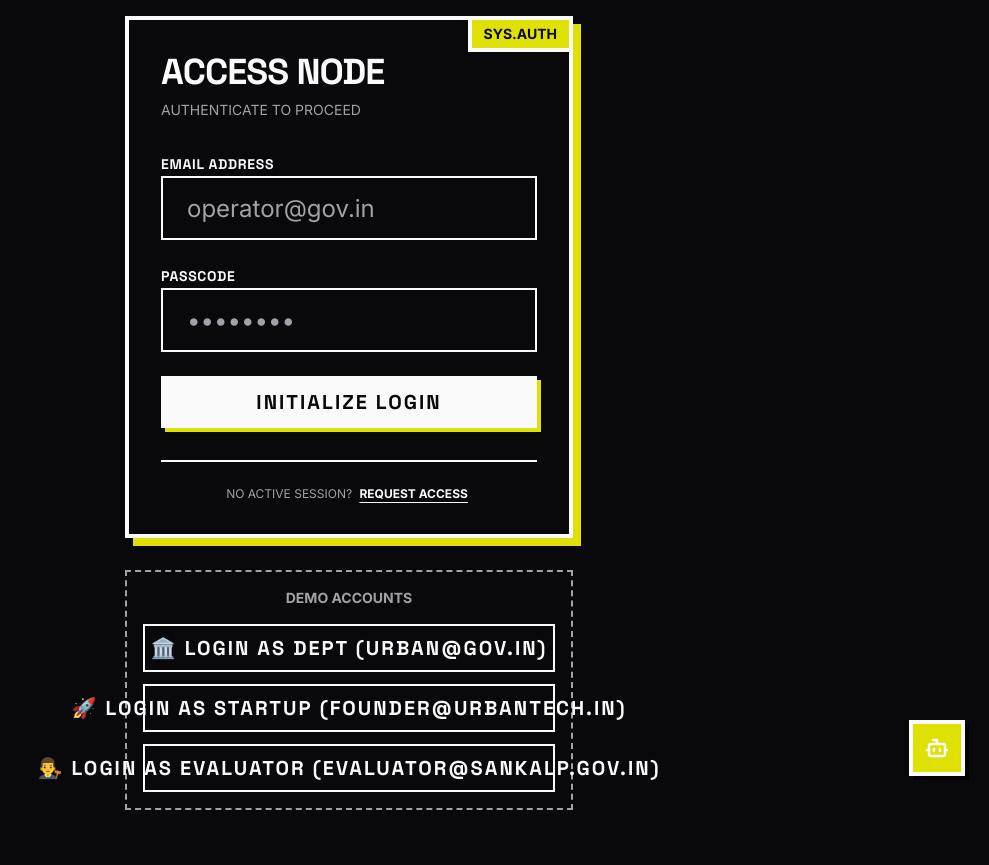
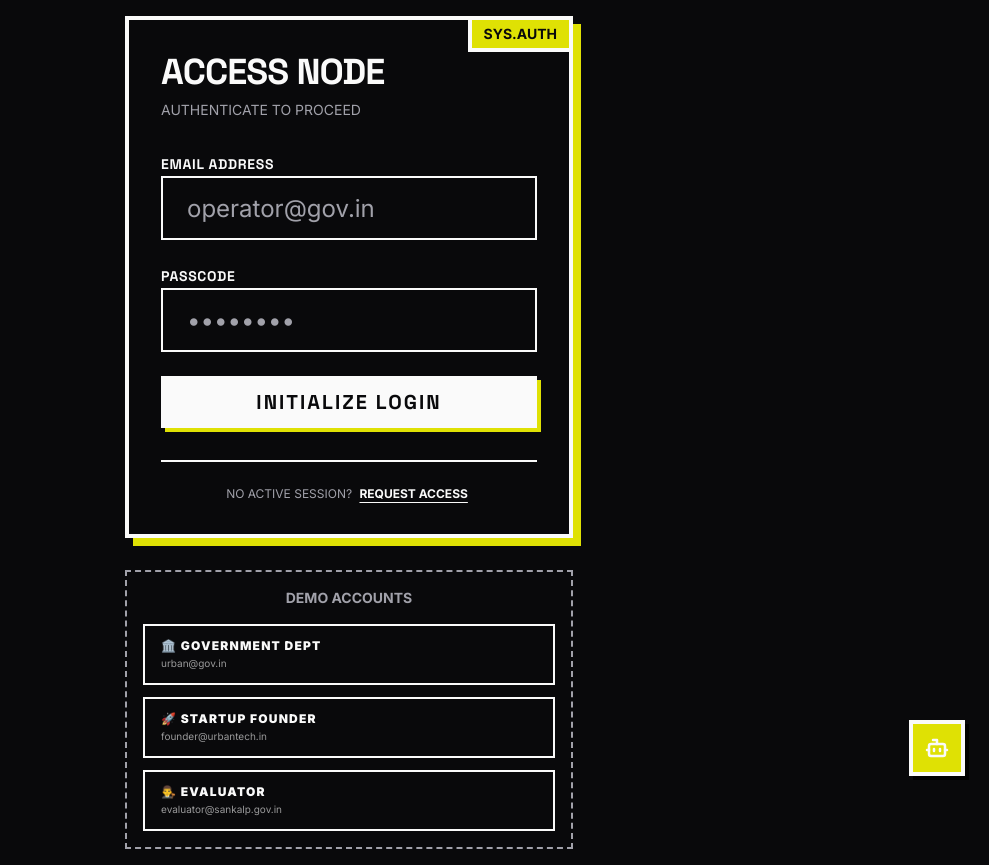
Before and after one commit to atharva081106/sankalp, a Next.js app: page /login in a window 1280 px wide. Shown: the whole page, without its empty margins (291-1280 px from the left). Before the commit the page ends 826 px from the top, so only its background shows below. Built offline with nearby package versions, Linux system fonts and the light colour scheme.

Commit message:
Fix demo button overflow - use 2-line label layout

```diff
--- a/app/login/page.tsx
+++ b/app/login/page.tsx
@@ -105,60 +105,54 @@ export default function LoginPage() {
       <div className="mt-8 p-4 border-2 border-dashed border-muted-foreground max-w-md w-full">
         <p className="font-mono text-sm font-bold mb-4 uppercase text-center text-muted-foreground">Demo Accounts</p>
         <div className="flex flex-col gap-3">
-          <Button
+          <button
             type="button"
+            disabled={loading}
             onClick={async () => {
               setLoading(true)
               try {
-                const res = await signIn("credentials", {
-                  email: "urban@gov.in",
-                  password: "password",
-                  redirect: false
-                })
+                const res = await signIn("credentials", { email: "urban@gov.in", password: "password", redirect: false })
                 if (res?.error) setError("INVALID CREDENTIALS")
                 else { router.push("/dashboard"); router.refresh() }
               } finally { setLoading(false) }
             }}
-            className="rounded-none border-2 border-foreground bg-transparent text-foreground hover:bg-foreground hover:text-background text-xs py-4 uppercase font-bold tracking-widest transition-colors"
+            className="w-full rounded-none border-2 border-foreground bg-transparent text-foreground hover:bg-foreground hover:text-background transition-colors py-3 px-4 text-left disabled:opacity-50"
           >
-            🏛️ Login as Dept (urban@gov.in)
-          </Button>
-          <Button
+            <span className="block font-mono font-black text-xs uppercase tracking-widest">🏛️ Government Dept</span>
+            <span className="block font-mono text-[10px] opacity-60 mt-0.5">urban@gov.in</span>
+          </button>
+          <button
             type="button"
+            disabled={loading}
             onClick={async () => {
               setLoading(true)
               try {
-                const res = await signIn("credentials", {
-                  email: "founder@urbantech.in",
-                  password: "password",
-                  redirect: false
-                })
+                const res = await signIn("credentials", { email: "founder@urbantech.in", password: "password", redirect: false })
                 if (res?.error) setError("INVALID CREDENTIALS")
                 else { router.push("/dashboard"); router.refresh() }
               } finally { setLoading(false) }
             }}
-            className="rounded-none border-2 border-foreground bg-transparent text-foreground hover:bg-foreground hover:text-background text-xs py-4 uppercase font-bold tracking-widest transition-colors"
+            className="w-full rounded-none border-2 border-foreground bg-transparent text-foreground hover:bg-foreground hover:text-background transition-colors py-3 px-4 text-left disabled:opacity-50"
           >
-            🚀 Login as Startup (founder@urbantech.in)
-          </Button>
-          <Button
+            <span className="block font-mono font-black text-xs uppercase tracking-widest">🚀 Startup Founder</span>
+            <span className="block font-mono text-[10px] opacity-60 mt-0.5">founder@urbantech.in</span>
+          </button>
+          <button
             type="button"
+            disabled={loading}
             onClick={async () => {
               setLoading(true)
               try {
-                const res = await signIn("credentials", {
-                  email: "evaluator@sankalp.gov.in",
-                  password: "password",
-                  redirect: false
-                })
+                const res = await signIn("credentials", { email: "evaluator@sankalp.gov.in", password: "password", redirect: false })
                 if (res?.error) setError("INVALID CREDENTIALS")
                 else { router.push("/dashboard"); router.refresh() }
               } finally { setLoading(false) }
             }}
-            className="rounded-none border-2 border-foreground bg-transparent text-foreground hover:bg-foreground hover:text-background text-xs py-4 uppercase font-bold tracking-widest transition-colors"
+            className="w-full rounded-none border-2 border-foreground bg-transparent text-foreground hover:bg-foreground hover:text-background transition-colors py-3 px-4 text-left disabled:opacity-50"
           >
-            👨‍⚖️ Login as Evaluator (evaluator@sankalp.gov.in)
-          </Button>
+            <span className="block font-mono font-black text-xs uppercase tracking-widest">👨‍⚖️ Evaluator</span>
+            <span className="block font-mono text-[10px] opacity-60 mt-0.5">evaluator@sankalp.gov.in</span>
+          </button>
         </div>
       </div>
     </div>
```
